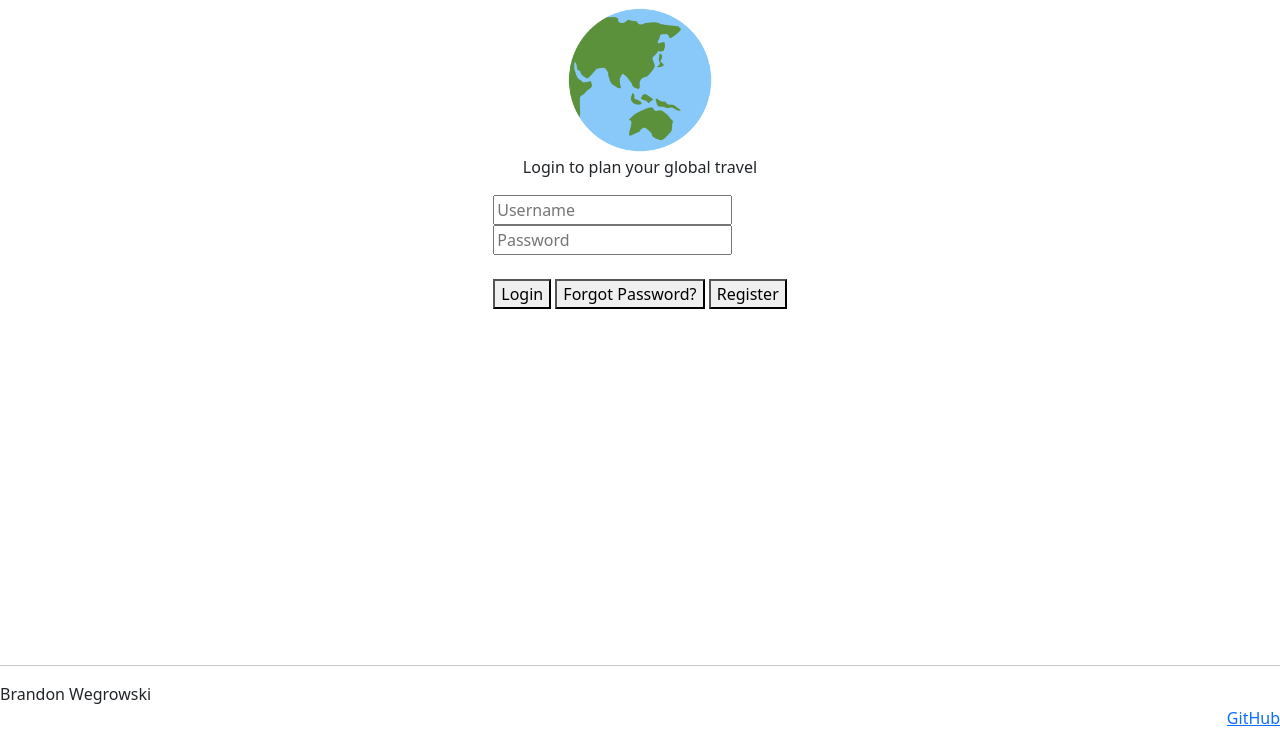
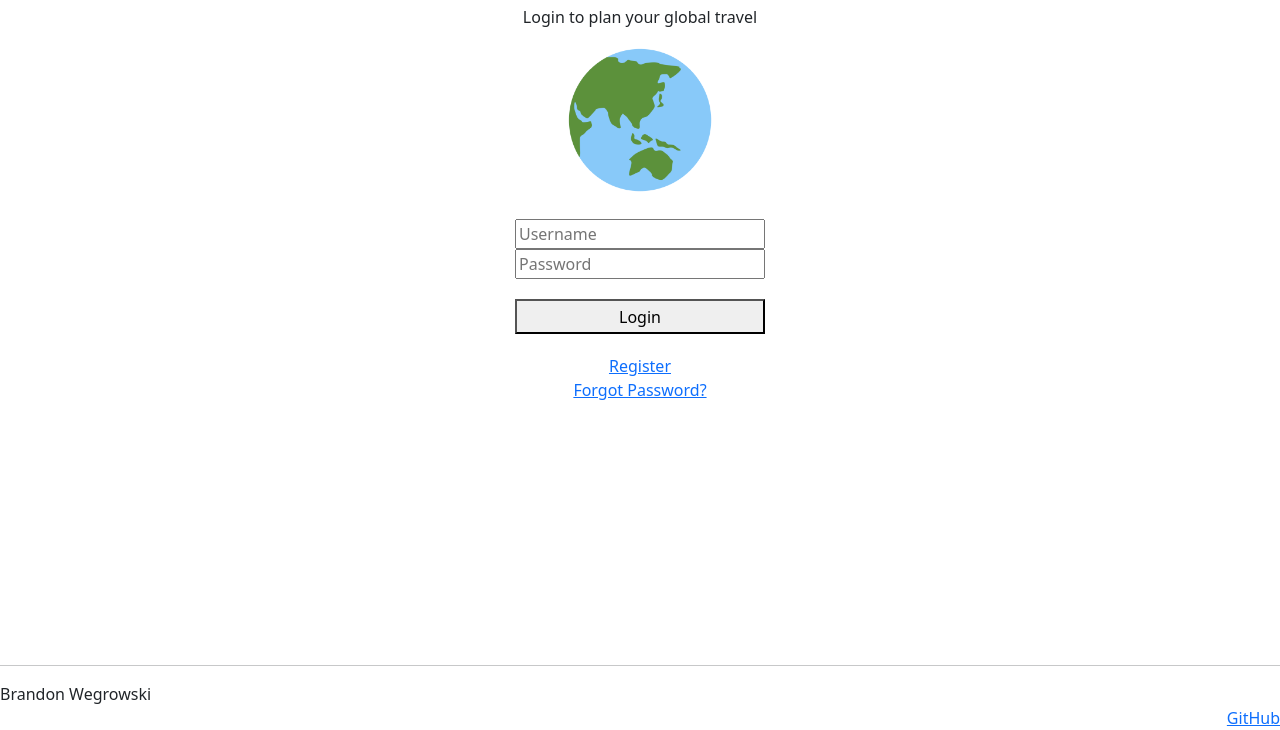
Before and after one commit to bwegr/startup, a plain HTML site: page index.html in a window 1280 px wide. Shown: the part 162-892 px from the top of the page. Drawn offline with nearby package versions, Linux system fonts and the light colour scheme.

Commit message:
Login page CSS editing

```diff
--- a/index.html
+++ b/index.html
@@ -39,18 +39,20 @@
     </header>
 
     <main>
+      <div id="login-box">
       <h2>The Global Travel Tool</h2>
-      <img width="150px" src="images/globe.png" alt="random"/>
       <p>Login to plan your global travel</p>
-      <form method="get" action="itinerary.html">
+      <img width="150px" src="images/globe.png" alt="random"/><br>
+      <form method="get" action="itinerary.html" class="login">
         <!-- <label for="name">Name</label> -->
-        <input type="text" id="name" placeholder="Username" /><br>
+        <input id="name" placeholder="Username" />
         <!-- <label for="pass">Password</label> -->
-        <input type="text" id="pass" placeholder="Password" /><br><br>
-        <button type="submit">Login</button>
-        <button type="forgot">Forgot Password?</button>
-        <button type="submit">Register</button>
+        <input type="text" id="pass" placeholder="Password" />
+        <button type="submit" id="login">Login</button>
+        <a href="" id="register">Register</a>
+        <a href="" id="forgot">Forgot Password?</a>
       </form><br>
+    </div>
     </main>
 
     <footer>
--- a/main.css
+++ b/main.css
@@ -16,10 +16,43 @@ main {
   /* justify-content: space-around; */
 }
 
+#login-box {
+  flex: 1 calc(100vh - 110px);
+  display: flex;
+  flex-direction: column;
+  align-items: center;
+  border: black 5px !important;
+}
+
 h2 {
   font-family: Brush Script MT, Brush Script Std, cursive;
   font-size: 76px;
 }
+
+.login {
+  display: flex;
+  flex-direction: column;
+  align-items: center;
+  width: 250px;
+}
+
+#name #pass {
+  display: flex;
+  width: 10px !important;
+}
+
+input {
+  display: flex;
+  width: 250px !important;
+}
+
+button {
+  width: 250px;
+  height: 35px;
+  margin: 20px !important;
+}
+
+#register {float: left;}
 
 footer {
   flex: 0 30px;
```
